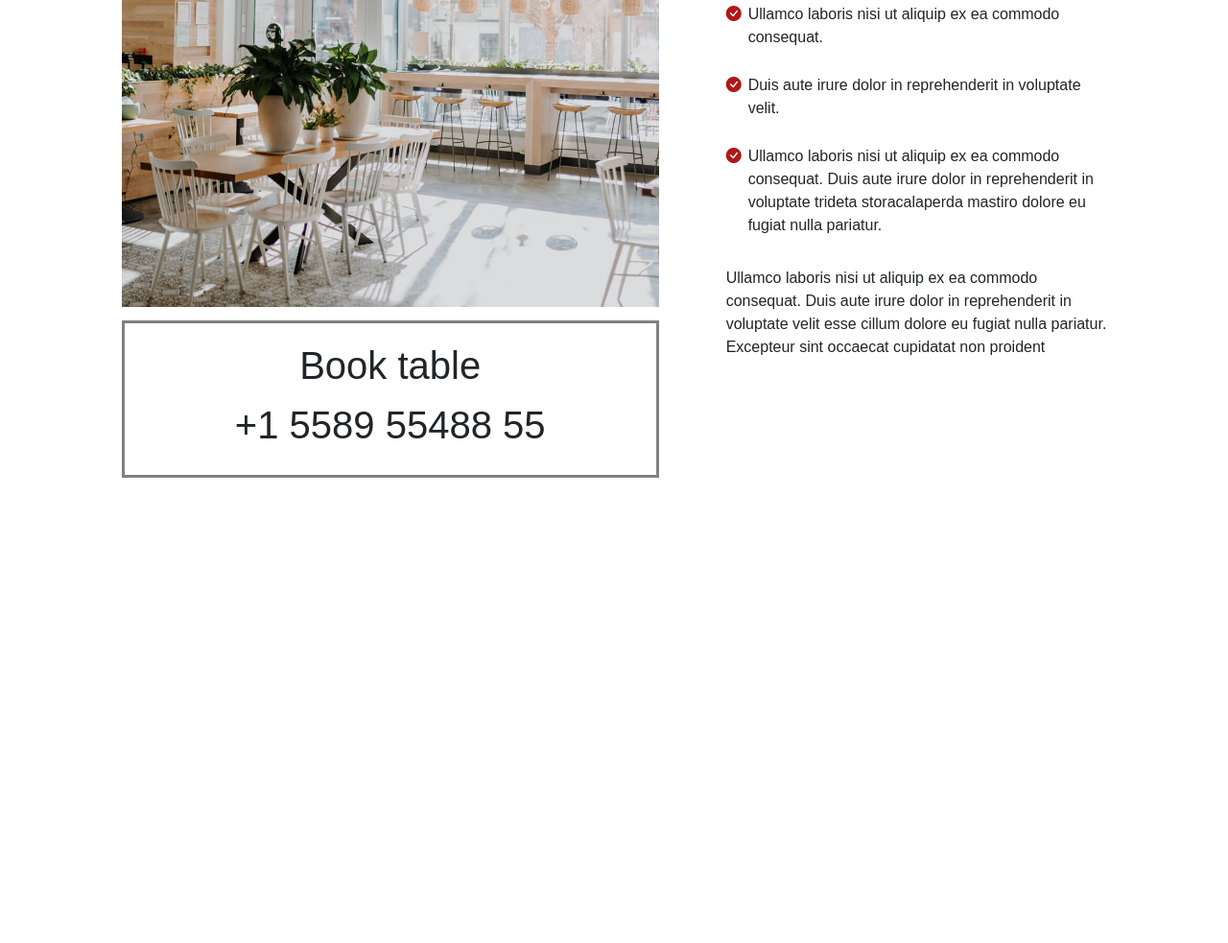
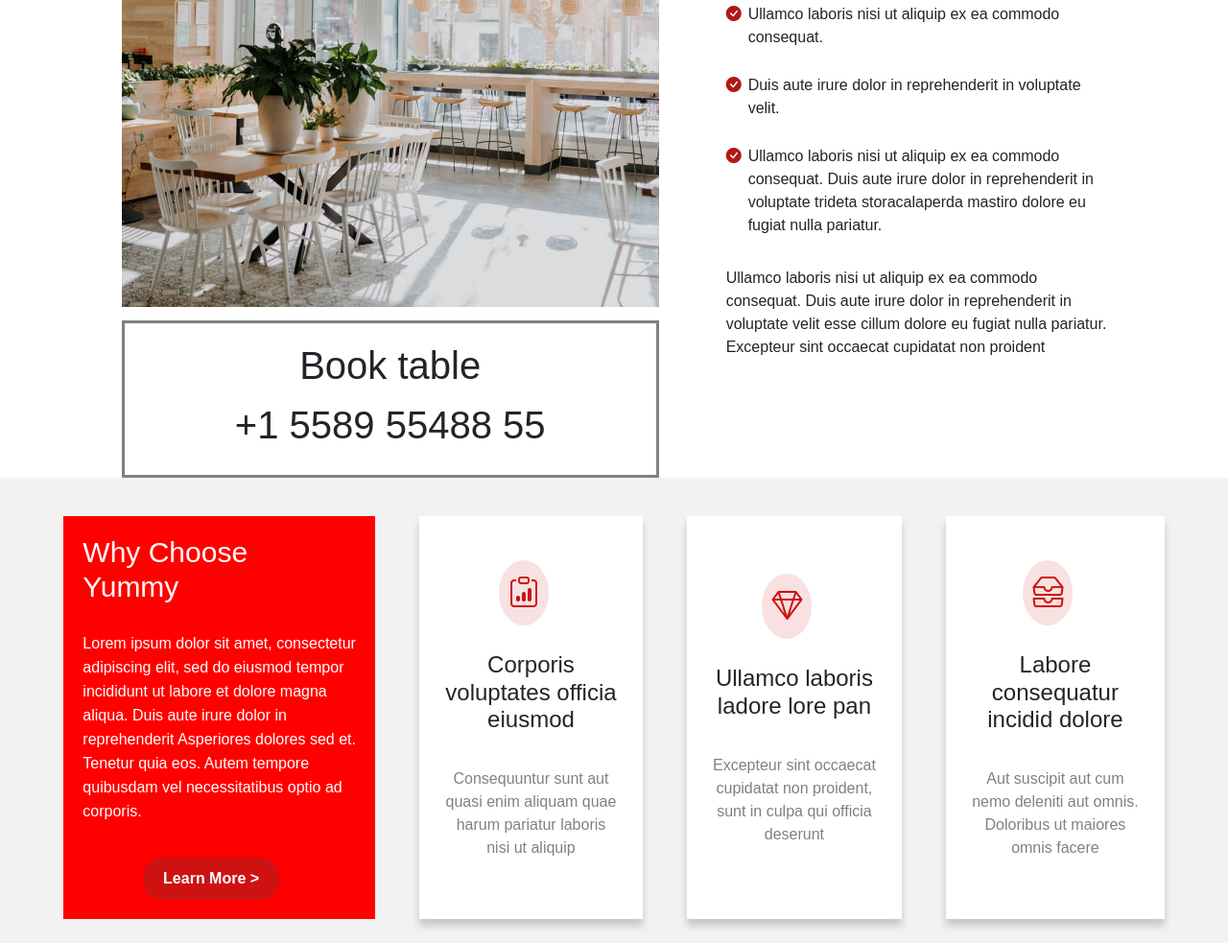
Before and after one commit to zakaria-20/JavaScript_DOM_Final_Project_Zakaria_Salami, a website: page index.html in a window 1280 px wide. Shown: the part 785-1768 px from the top of the page at 96% size. Before the commit the page ends 1283 px from the top, so only its background shows below. Drawn offline with nearby package versions, Linux system fonts and the light colour scheme.

Commit message:
add section3

```diff
--- a/index.html
+++ b/index.html
@@ -96,7 +96,7 @@
 
          </div>
       </section>
-      <!-- <section class="section3" id="section3">
+       <section class="section3" id="section3">
 
         <div class="cards-sec3">
             <div class="card-sec4">
@@ -120,7 +120,7 @@
                 <p>Aut suscipit aut cum<br>nemo deleniti aut omnis.<br>Doloribus ut maiores<br>omnis facere</p>
             </div>
         </div>
-    </section>  -->
+    </section>
 <!--
     <section class="section4">
         <div class="content-sec4">
```
